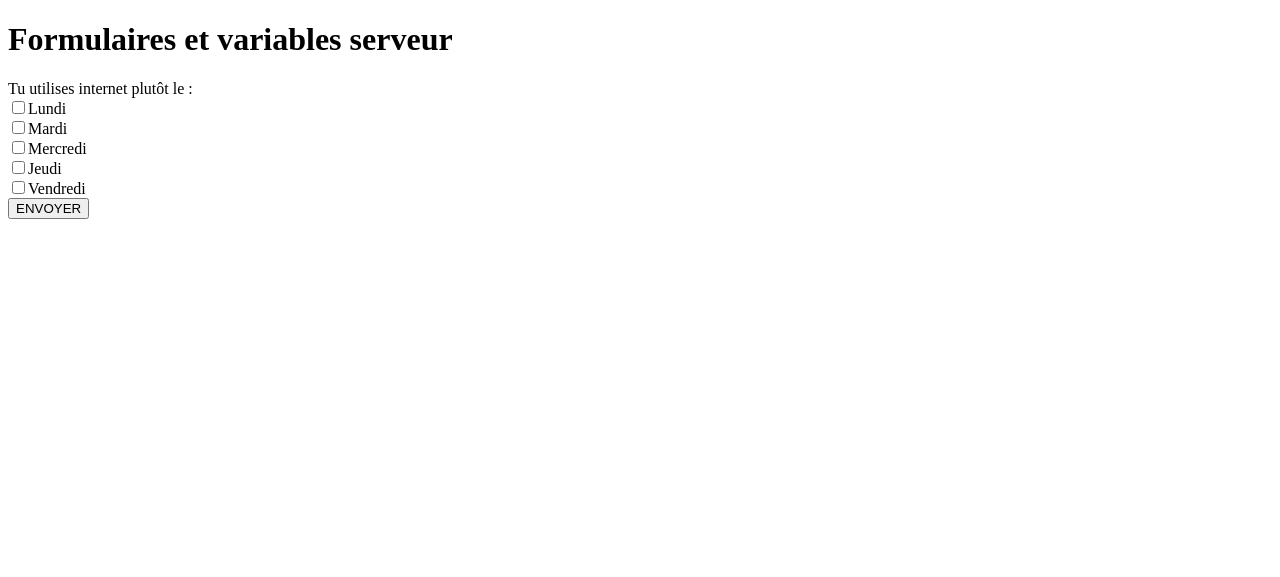
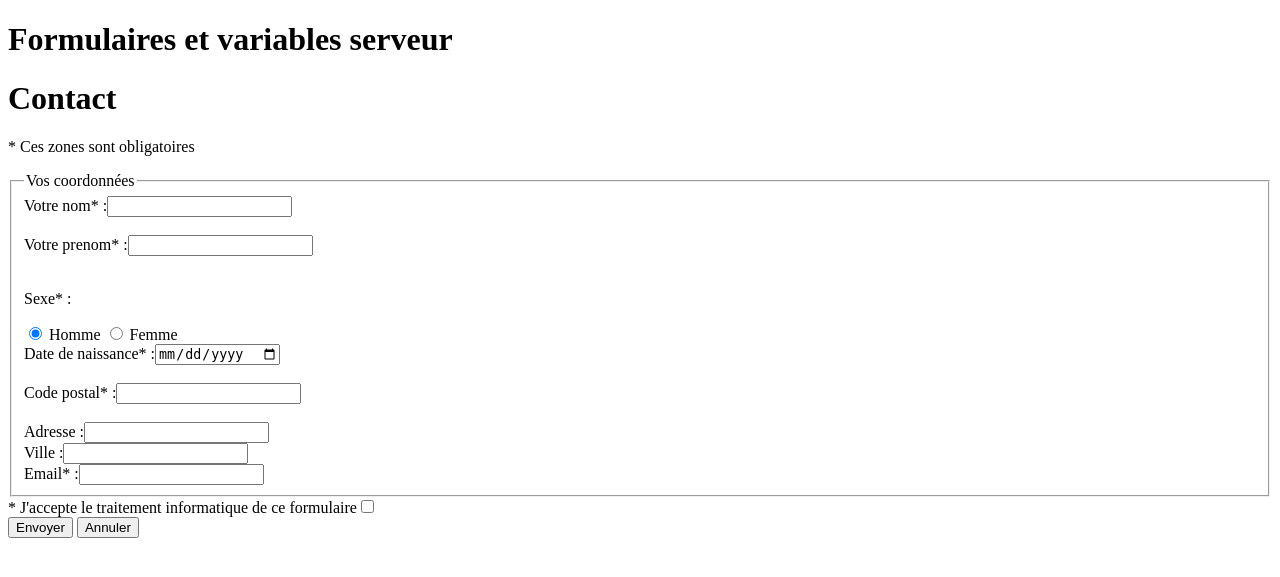
Before and after one commit to DioufFLR/ms_php_exercices, a PHP site: page / in a window 1280 px wide. Shown: the top 577 px of the page. Run offline with PHP 8.4, Linux system fonts and the light colour scheme.

Commit message:
formulaires end

```diff
--- a/formulaires_variables_serveur/index.php
+++ b/formulaires_variables_serveur/index.php
@@ -12,15 +12,53 @@
 <h1>Formulaires et variables serveur</h1>
 
 <div class="form">
-    <form action ="check.php" method="post">
-        Tu utilises internet plutôt le :<br />
-        <input type="checkbox" name="Fjour[]" value="Lundi" />Lundi<br />
-        <input type="checkbox" name="Fjour[]" value="Mardi" />Mardi<br />
-        <input type="checkbox" name="Fjour[]" value="Mercredi" />Mercredi<br />
-        <input type="checkbox" name="Fjour[]" value="Jeudi" />Jeudi<br />
-        <input type="checkbox" name="Fjour[]" value="Vendredi" />Vendredi<br />
-        <input type="submit" name="Envoyer" value="ENVOYER" />
+    <h1 class="title">Contact</h1>
+    <form action="script.php" method="post" id="myForm">
+        <p>* Ces zones sont obligatoires</p>
+        <fieldset>
+            <legend>Vos coordonnées</legend>
+            <label for="nom" >Votre nom* :</label><input type="text" name="nom" id="nom" >
+            <br>
+            <span id="nomManquant"></span>
+            <br>
+            <label for="prenom">Votre prenom* :</label><input type="text" name="prenom" id="prenom">
+            <br>
+            <span id="prenomManquant"></span>
+            <br>
+            <!-- -----Création d'un bouton radio requis avec homme pour valeur par défaut----- -->
+            <div>
+                <p>Sexe* :</p>
+                <input type="radio" name="sexe" id="man" value="Homme" checked>
+                <label for="man">Homme</label>
+                <input type="radio" name="sexe" id="woman" value="Femme">
+                <label for="woman">Femme</label>
+            </div>
+            <label for="birth">Date de naissance* :</label><input type="date" name="birth" id="birth">
+            <br>
+            <span id="dateNaissanceManquant"></span>
+            <br>
+            <label for="cd">Code postal* :</label><input type="text" name="cd" id="cd">
+            <br>
+            <span id="codePostalManquant"></span>
+            <br>
+            <label for="adress">Adresse :</label><input type="text" name="adress" id="adress">
+            <br>
+            <label for="city">Ville :</label><input type="text" name="city" id="city" minlength="1">
+            <br>
+            <label for="email">Email* :</label><input type="text" id="email" name="email">
+            <br>
+            <span id="emailManquant"></span>
+        </fieldset>
+        <label for="check"></label>* J'accepte le traitement informatique de ce formulaire<input type="checkbox" name="check" id="check" required>
+
+
+        <div class="submit">
+            <input type="submit" value="Envoyer" id="boutonEnvoi">
+            <input type="reset" value="Annuler">
+        </div>
     </form>
+    </main>
+
 </div>
 
 
```
Also changed, not shown: formulaires_variables_serveur/script.php (+5 -2 lines).
